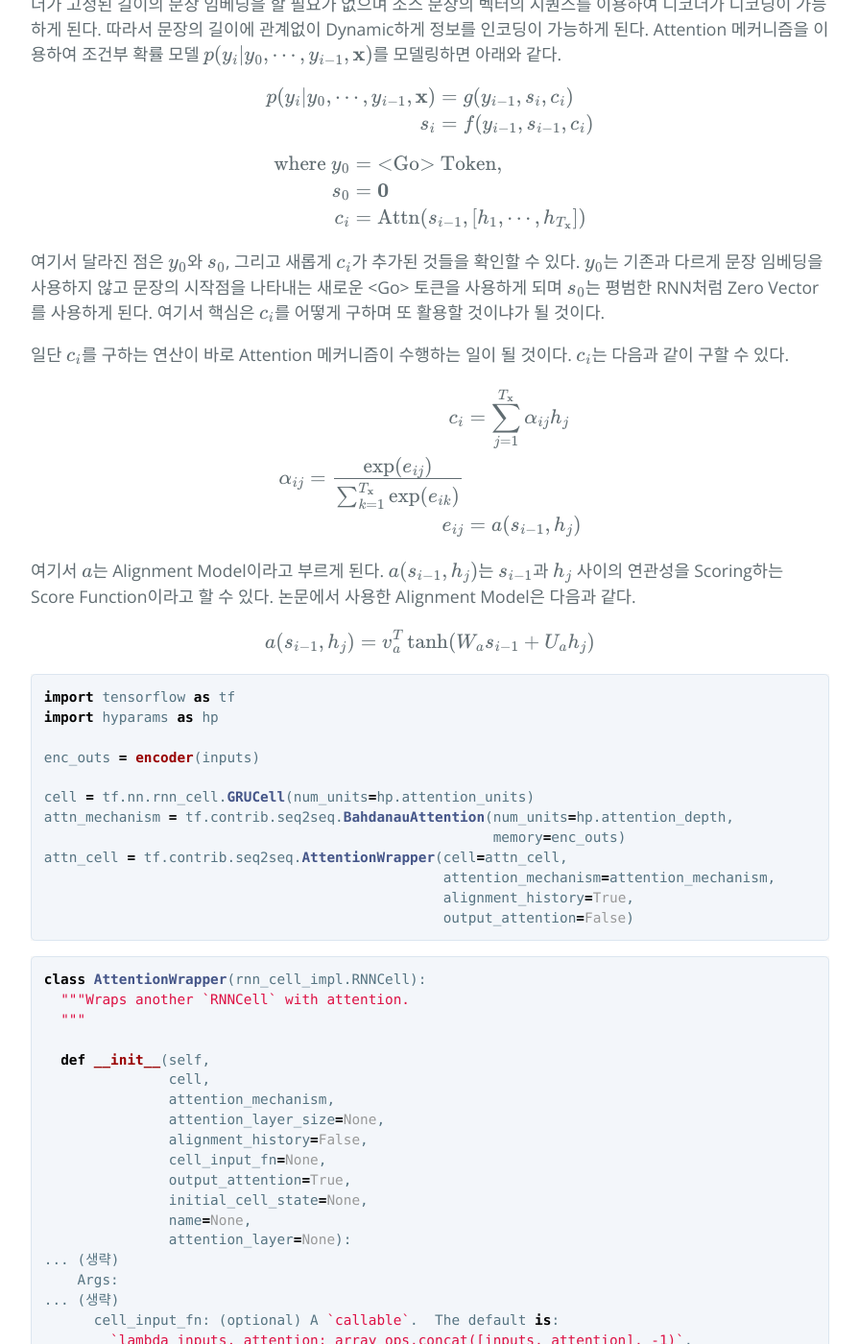
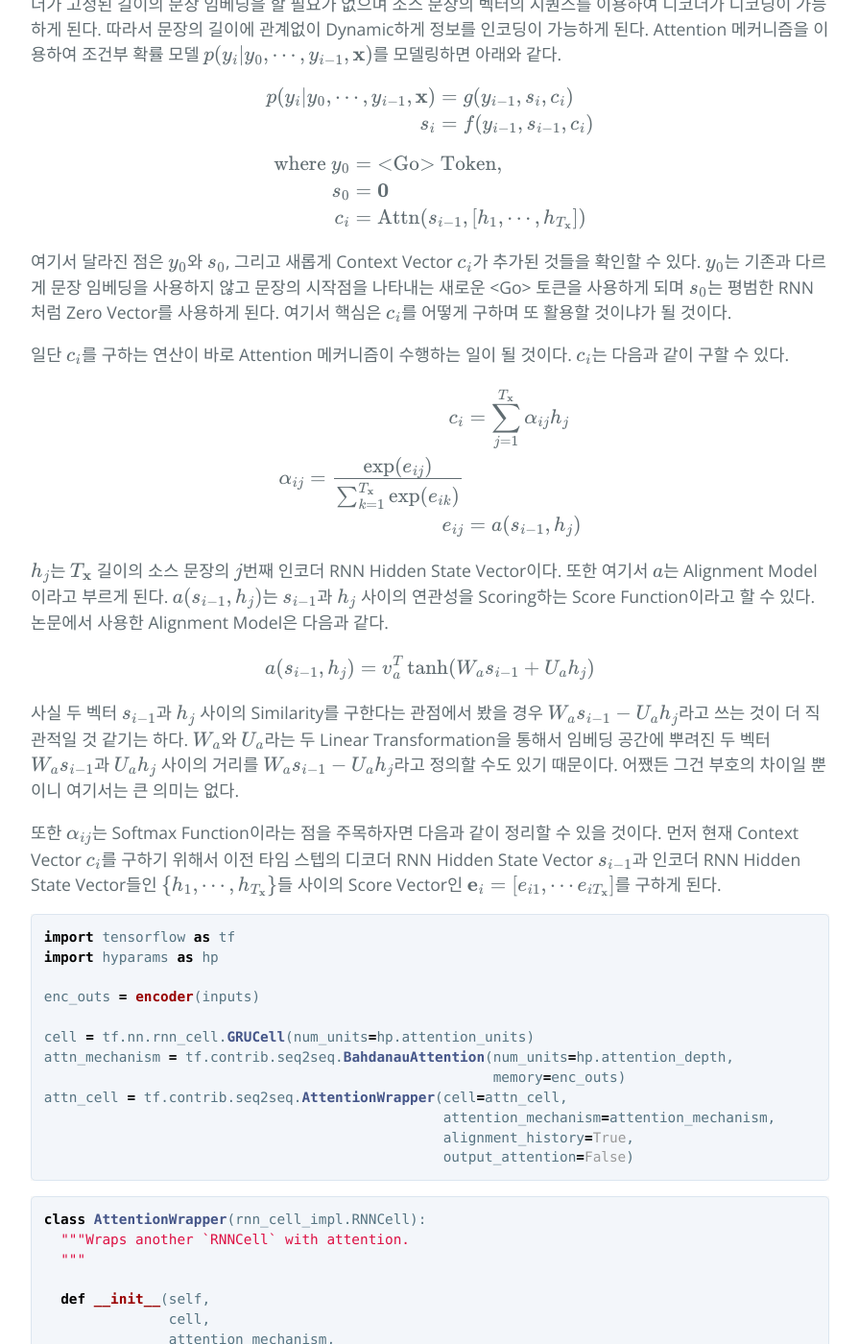
Before and after one commit to hcnoh/hcnoh.github.io, a Jekyll site: the page built from _posts/2018-12-11-bahdanau-attention.md, in a window 1280 px wide and 1400 px high, scrolled down 2591 px. Shown: the whole window at 96% size, without its empty margins (192-1087 px from the left). Built offline with Jekyll 4.4.1, drawn with Linux system fonts in a browser that asks for light colours; formulas are drawn with MathJax 3; comment, search, counter and statistics services are not loaded.

Commit message:
Update 2018-12-11-bahdanau-attention.md

````diff
--- a/_posts/2018-12-11-bahdanau-attention.md
+++ b/_posts/2018-12-11-bahdanau-attention.md
@@ -87,7 +87,7 @@ c_i & = \text{Attn}(s_{i-1}, [h_1, \cdots, h_{T_{\mathbf{x}}}])
 \end{align*}
 $$
 
-여기서 달라진 점은 $$y_0$$와 $$s_0$$, 그리고 새롭게 $$c_i$$가 추가된 것들을 확인할 수 있다. $$y_0$$는 기존과 다르게 문장 임베딩을 사용하지 않고 문장의 시작점을 나타내는 새로운 \<Go> 토큰을 사용하게 되며 $$s_0$$는 평범한 RNN처럼 Zero Vector를 사용하게 된다. 여기서 핵심은 $$c_i$$를 어떻게 구하며 또 활용할 것이냐가 될 것이다.
+여기서 달라진 점은 $$y_0$$와 $$s_0$$, 그리고 새롭게 Context Vector $$c_i$$가 추가된 것들을 확인할 수 있다. $$y_0$$는 기존과 다르게 문장 임베딩을 사용하지 않고 문장의 시작점을 나타내는 새로운 \<Go> 토큰을 사용하게 되며 $$s_0$$는 평범한 RNN처럼 Zero Vector를 사용하게 된다. 여기서 핵심은 $$c_i$$를 어떻게 구하며 또 활용할 것이냐가 될 것이다.
 
 일단 $$c_i$$를 구하는 연산이 바로 Attention 메커니즘이 수행하는 일이 될 것이다. $$c_i$$는 다음과 같이 구할 수 있다.
 
@@ -99,11 +99,15 @@ e_{ij} & = a(s_{i-1}, h_j)
 \end{align*}
 $$
 
-여기서 $$a$$는 Alignment Model이라고 부르게 된다. $$a(s_{i-1}, h_j)$$는 $$s_{i-1}$$과 $$h_j$$ 사이의 연관성을 Scoring하는 Score Function이라고 할 수 있다. 논문에서 사용한 Alignment Model은 다음과 같다.
+$$h_j$$는 $$T_{\mathbf{x}}$$ 길이의 소스 문장의 $$j$$번째 인코더 RNN Hidden State Vector이다. 또한 여기서 $$a$$는 Alignment Model이라고 부르게 된다. $$a(s_{i-1}, h_j)$$는 $$s_{i-1}$$과 $$h_j$$ 사이의 연관성을 Scoring하는 Score Function이라고 할 수 있다. 논문에서 사용한 Alignment Model은 다음과 같다.
 
 $$
 a(s_{i-1}, h_j) = v_a^T \tanh(W_a s_{i-1} + U_a h_j)
 $$
+
+사실 두 벡터 $$s_{i-1}$$과 $$h_j$$ 사이의 Similarity를 구한다는 관점에서 봤을 경우 $$W_a s_{i-1} - U_a h_j$$라고 쓰는 것이 더 직관적일 것 같기는 하다. $$W_a$$와 $$U_a$$라는 두 Linear Transformation을 통해서 임베딩 공간에 뿌려진 두 벡터 $$W_a s_{i-1}$$과 $$U_a h_j$$ 사이의 거리를 $$W_a s_{i-1} - U_a h_j$$라고 정의할 수도 있기 때문이다. 어쨌든 그건 부호의 차이일 뿐이니 여기서는 큰 의미는 없다.
+
+또한 $$\alpha_{ij}$$는 Softmax Function이라는 점을 주목하자면 다음과 같이 정리할 수 있을 것이다. 먼저 현재 Context Vector $$c_i$$를 구하기 위해서 이전 타임 스텝의 디코더 RNN Hidden State Vector $$s_{i-1}$$과 인코더 RNN Hidden State Vector들인 $$\{h_1, \cdots, h_{T_{\mathbf{x}}} \}$$들 사이의 Score Vector인 $$\mathbf{e}_i = [e_{i1}, \cdots e_{iT_{\mathbf{x}}}]$$를 구하게 된다.
 
 ```python
 import tensorflow as tf
````
